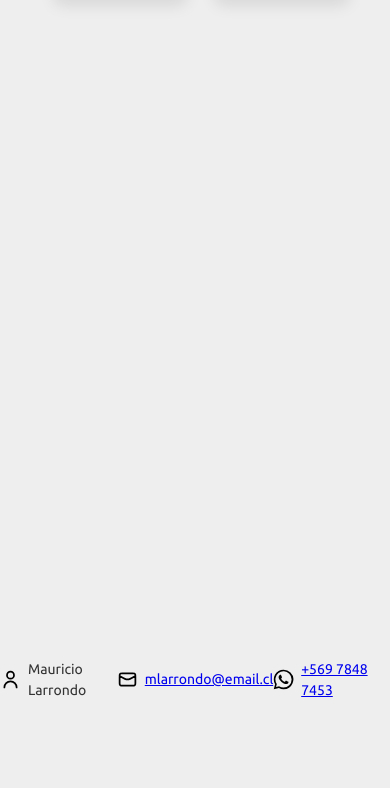
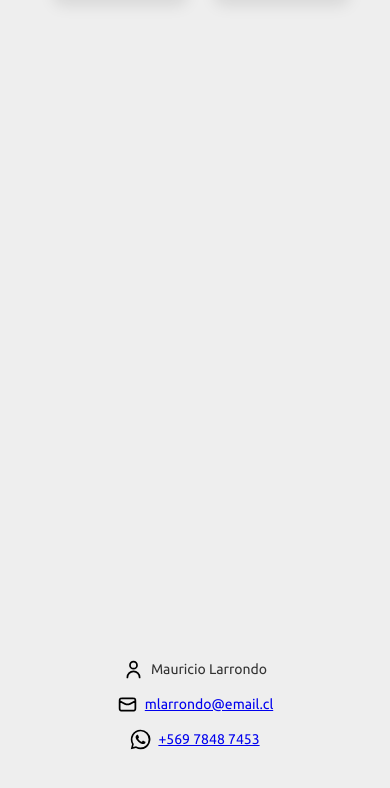
Before and after one commit to mlarrondom/ProyectoDWSFM03, a plain HTML site: page index.html in a window 390 px wide. Shown: the part 3051-3839 px from the top of the page. Before the commit the page ends 3780 px from the top, so only its background shows below. Drawn offline with Linux system fonts and the light colour scheme.

Commit message:
Proyecto M03

```diff
--- a/assets/css/main.css
+++ b/assets/css/main.css
@@ -422,5 +422,11 @@ footer {
         justify-self: center;
     }
 
-
+    footer {
+        display: flex;
+        flex-direction: column;
+        gap: 1rem;
+        margin-bottom: 1rem;
+        align-items: center;
+    }
 }
```
